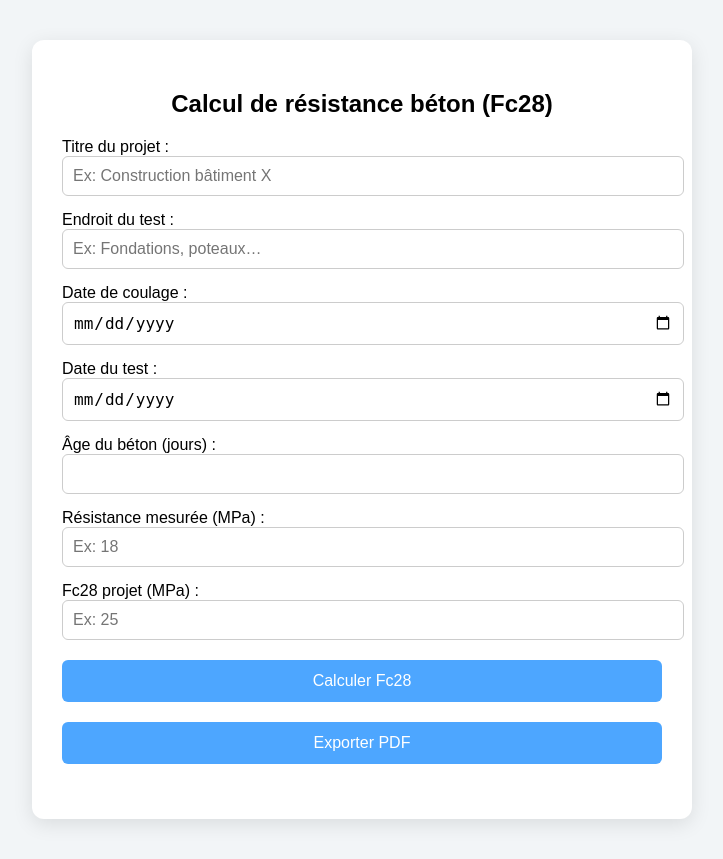
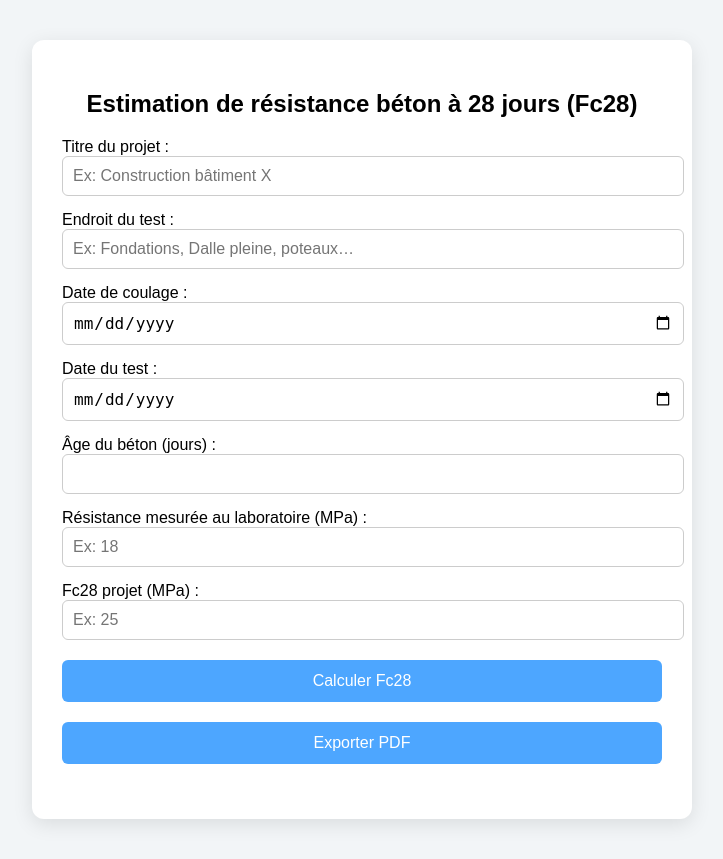
Before and after one commit to sofazrim/sofaz_fc28_tracker, a Flask app: page / in a window 1280 px wide. Shown: the part 214-1073 px from the top of the page, without its empty margins (278-1001 px from the left). Run offline with Flask 3, Linux system fonts and the light colour scheme; some libraries are stand-ins or nearby versions.

Commit message:
Update index_fr.html

```diff
--- a/templates/index_fr.html
+++ b/templates/index_fr.html
@@ -30,13 +30,13 @@ button:hover {background-color: #3399ff;}
 
 <main>
 
-<h2>Calcul de résistance béton (Fc28)</h2>
+<h2>Estimation de résistance béton à 28 jours (Fc28)</h2>
 
 <label>Titre du projet :</label>
 <input type="text" id="titre_projet" placeholder="Ex: Construction bâtiment X">
 
 <label>Endroit du test :</label>
-<input type="text" id="lieu_test" placeholder="Ex: Fondations, poteaux…">
+<input type="text" id="lieu_test" placeholder="Ex: Fondations, Dalle pleine, poteaux…">
 
 <label>Date de coulage :</label>
 <input type="date" id="date_coulage">
@@ -47,7 +47,7 @@ button:hover {background-color: #3399ff;}
 <label>Âge du béton (jours) :</label>
 <input type="number" id="age" readonly>
 
-<label>Résistance mesurée (MPa) :</label>
+<label>Résistance mesurée au laboratoire (MPa) :</label>
 <input type="number" id="resistance" placeholder="Ex: 18">
 
 <label>Fc28 projet (MPa) :</label>
@@ -99,7 +99,7 @@ const resultText =
 🧪 Résistance mesurée : ${resJour} MPa
 🧪 Fc estimée à 28j : ${res28.toFixed(2)} MPa
 🎯 Fc28 projet : ${fc28Projet} MPa
-${conforme ? "✅ Résultat : Conforme" : "❌ Résultat : Non Conforme"}`;
+${conforme ? "✅ Résultat : Conforme" : "❌ Résultat : Non Conforme, mesures techniques à prendre!!!"}`;
 
 const resultDiv=document.getElementById("result");
 
```
